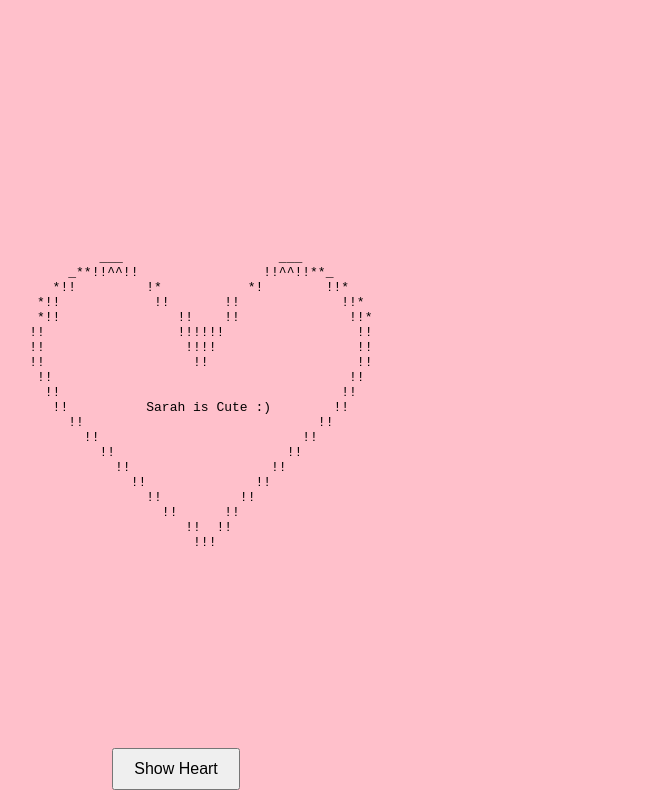
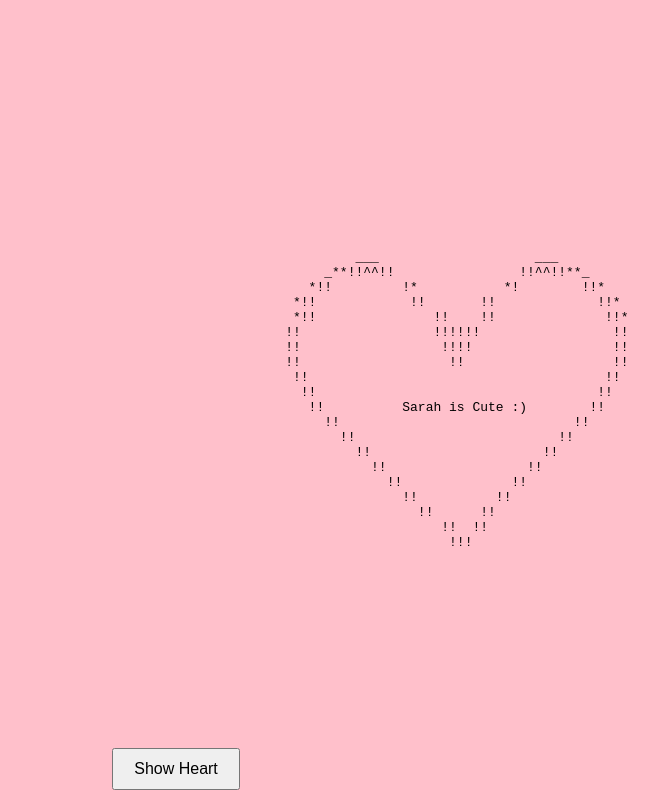
Before and after one commit to f74dragon/oldWebsite, a plain HTML site: page index.html in a window 1280 px wide. Both pictures are taken after a click on the button "Show Heart". Shown: the whole page, without its empty margins (464-1122 px from the left). Drawn offline with Linux system fonts and the light colour scheme.

Commit message:
Update index.html

```diff
--- a/index.html
+++ b/index.html
@@ -28,7 +28,7 @@
 </head>
 <body>
     <button id="heartButton" style="position: absolute; bottom: 10px">Show Heart</button>
-    <div id="heartContainer" style="position: absolute; left: 30%"></div>
+    <div id="heartContainer" style="position: absolute; left: 50%"></div>
 
     <script>
         document.getElementById('heartButton').onclick = function() {
```
